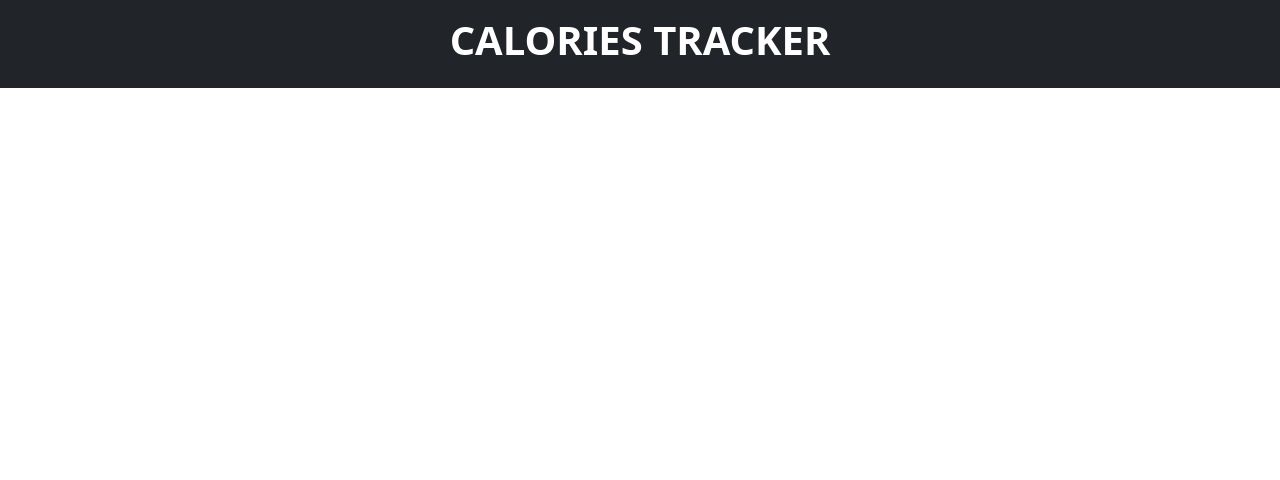
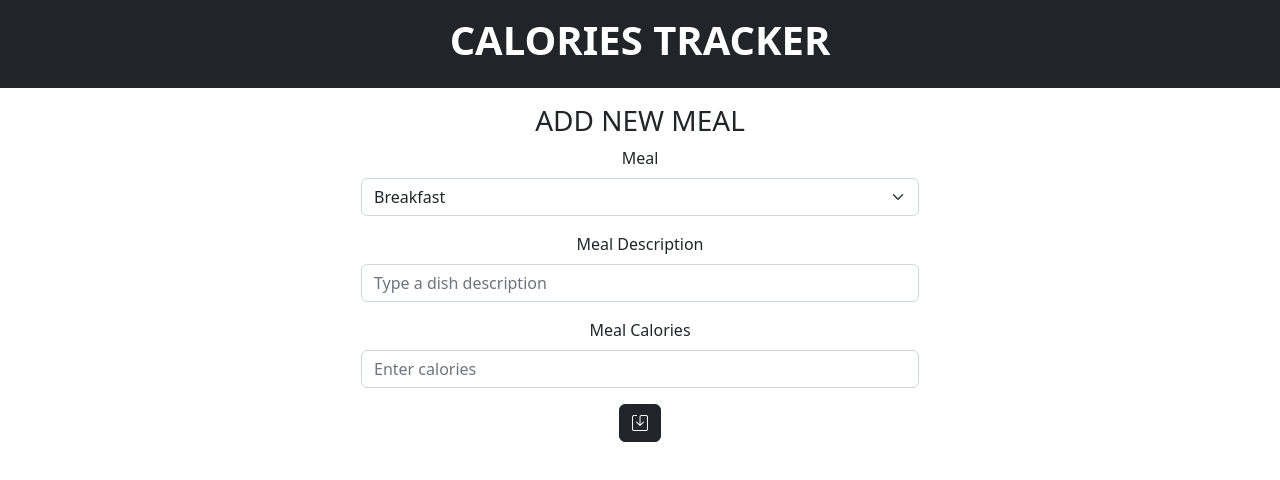
Before and after one commit to aibeksaaliev/homework_66, a React (Create React App) app: page /new_meal in a window 1280 px wide. Before the commit this address had no page. Shown: the top 480 px of the page. Built offline with nearby package versions, Linux system fonts and the light colour scheme; no server answers.

Commit message:
done main functional of app (creating and editing meal info, and displaying all meals from api)

```diff
--- a/src/App.tsx
+++ b/src/App.tsx
@@ -1,19 +1,51 @@
-import React from 'react';
+import React, {useCallback, useEffect, useState} from 'react';
 import Layout from "./components/Layout/Layout";
 import Home from "./containers/Home/Home";
-import {Route, Routes} from "react-router-dom";
-import MealForm from "./components/MealForm/MealForm";
+import {Route, Routes, useLocation} from "react-router-dom";
+import NewMeal from "./containers/NewMeal/NewMeal";
+import EditMeal from "./containers/EditMeal/EditMeal";
+import {MealsType, MealType} from "./types";
+import axiosApi from "./axiosApi";
 
 
 function App() {
+  const location = useLocation();
+  const [meals, setMeals] = useState<MealType []>([]);
+
+  const fetchMeals = useCallback(async () => {
+    const mealsResponse = await axiosApi.get<MealsType | null>("/meals.json");
+    const meals =mealsResponse.data;
+
+    let mealsFromApi: MealType [] = [];
+
+    if (meals) {
+      mealsFromApi = Object.keys(meals).map(id => {
+        const meal = meals[id];
+        return {
+          ...meal,
+          id
+        }
+      });
+    }
+
+    setMeals(mealsFromApi);
+  }, []);
+
+  useEffect(() => {
+    void fetchMeals().catch(console.error);
+  }, [location ,fetchMeals]);
+
   return (
     <Layout>
       <Routes>
         <Route path="/" element={(
-          <Home/>
+          <Home meals={meals} fetchMeals={fetchMeals}/>
         )}/>
-        <Route path="/add-new-meal" element={(
-          <MealForm/>
+        <Route path="/new_meal" element={(
+          <NewMeal/>
+        )}/>
+        <Route path="/edit_meal/:id" element={(
+          <EditMeal/>
         )}/>
       </Routes>
     </Layout>
--- a/src/components/MealCard/MealCard.tsx
+++ b/src/components/MealCard/MealCard.tsx
@@ -1,18 +1,24 @@
 import React from 'react';
 import {Button, Card} from "react-bootstrap";
 import {Link} from "react-router-dom";
+import {MealType} from "../../types";
 
-const MealCard = () => {
+interface MealCardProps {
+  meal: MealType;
+  onDelete: (id: string) => void;
+}
+
+const MealCard: React.FC<MealCardProps> = ({meal, onDelete}) => {
   return (
-    <Card className="d-flex flex-row">
+    <Card className="d-flex flex-row mb-2">
       <Card.Body>
-        <Card.Title>Meal</Card.Title>
-        <Card.Text>Description</Card.Text>
-        <Card.Text>0 kcal</Card.Text>
+        <Card.Title>{meal.mealTime}</Card.Title>
+        <Card.Text>{meal.dishDescription}</Card.Text>
+        <Card.Text>{meal.calories}</Card.Text>
       </Card.Body>
-      <Card.Footer className="d-flex flex-column justify-content-between">
-        <Link to="/add-new-meal" className="btn btn-dark">Edit</Link>
-        <Button className="btn btn-dark">Delete</Button>
+      <Card.Footer className="d-flex flex-column justify-content-around p-0 bg-white border-0 rounded-2 px-2">
+        <Link to={"/edit_meal/" + meal.id} className="btn btn-dark rounded-2"><i className="bi bi-pencil"></i></Link>
+        <Button onClick={() => onDelete(meal.id)} className="btn btn-dark rounded-2"><i className="bi bi-x-circle"></i></Button>
       </Card.Footer>
     </Card>
   );
--- a/src/components/MealForm/MealForm.tsx
+++ b/src/components/MealForm/MealForm.tsx
@@ -1,33 +1,86 @@
-import React from 'react';
+import React, {useCallback, useEffect, useState} from 'react';
 import {Button, Form} from "react-bootstrap";
+import {MealApiType} from "../../types";
+import axiosApi from "../../axiosApi";
+import {useLocation, useNavigate, useParams} from "react-router-dom";
 
 const MealForm = () => {
+  const {id} = useParams();
+  const navigate = useNavigate();
+  const [mealInfo, setMealInfo] = useState<MealApiType>({
+    mealTime: "",
+    dishDescription: "",
+    calories: ""
+  });
+
+  const fetchMealInfo = useCallback(async () => {
+    const mealInfoResponse = await axiosApi.get<MealApiType>("/meals/" + id + ".json");
+    setMealInfo(mealInfoResponse.data);
+  }, [id]);
+
+  useEffect(() => {
+    if (id) {
+      void fetchMealInfo().catch(console.error);
+    }
+  }, [id ,fetchMealInfo]);
+
+  const onSelectChange = (e: React.ChangeEvent<HTMLSelectElement>) => {
+    const {name, value} = e.target;
+    setMealInfo(prevState => ({
+      ...prevState,
+      [name]: value
+    }));
+  };
+
+  const onInputChange = (e: React.ChangeEvent<HTMLInputElement>) => {
+    const {name, value} = e.target;
+    setMealInfo(prevState => ({
+      ...prevState,
+        [name]: value
+    }));
+  };
+
+  const onFormSubmit = async (e: React.FormEvent) => {
+    e.preventDefault();
+    await axiosApi.post("/meals.json", mealInfo);
+    navigate("/");
+  }
+
   return (
-    <Form>
-      <Form.Group>
+    <Form
+      className="w-50 m-auto text-center"
+      onSubmit={onFormSubmit}>
+      <Form.Group className="mb-3">
         <Form.Label>Meal</Form.Label>
-        <Form.Select>
-          <option value="1">1</option>
-          <option value="2">2</option>
-          <option value="3">3</option>
+        <Form.Select name="mealTime" value={mealInfo.mealTime} onChange={onSelectChange}>
+          <option value="breakfast">Breakfast</option>
+          <option value="snack">Snack</option>
+          <option value="lunch">Lunch</option>
+          <option value="dinner">Dinner</option>
         </Form.Select>
       </Form.Group>
-      <Form.Group>
+      <Form.Group className="mb-3">
         <Form.Label>Meal Description</Form.Label>
         <Form.Control
           type="text"
-          name="meal"
+          name="dishDescription"
+          placeholder="Type a dish description"
+          value={mealInfo.dishDescription}
+          onChange={onInputChange}
         />
       </Form.Group>
-      <Form.Group>
+      <Form.Group className="mb-3">
         <Form.Label>Meal Calories</Form.Label>
         <Form.Control
-          type="text"
-          name="meal"
+          type="number"
+          name="calories"
+          placeholder="Enter calories"
+          value={mealInfo.calories}
+          onChange={onInputChange}
         />
       </Form.Group>
-      <Form.Group>
-        <Button>Save</Button>
+      <Form.Group className="mb-3">
+        <Button type="submit" variant={"dark"}><i className="bi bi-save"></i></Button>
       </Form.Group>
     </Form>
   );
--- /dev/null
+++ b/src/containers/EditMeal/EditMeal.tsx
@@ -0,0 +1,13 @@
+import React from 'react';
+import MealForm from "../../components/MealForm/MealForm";
+
+const EditMeal = () => {
+  return (
+    <>
+      <h3 className="text-center text-uppercase pt-3">Edit meal</h3>
+      <MealForm/>
+    </>
+  );
+};
+
+export default EditMeal;
--- a/src/containers/Home/Home.tsx
+++ b/src/containers/Home/Home.tsx
@@ -1,16 +1,30 @@
-import React from 'react';
+import React, {useCallback, useEffect, useState} from 'react';
 import {Link} from "react-router-dom";
 import MealCard from "../../components/MealCard/MealCard";
+import {MealType} from "../../types";
+import axiosApi from "../../axiosApi";
 
-const Home = () => {
+interface HomeProps {
+  meals: MealType [];
+  fetchMeals: () => void;
+}
+
+const Home: React.FC<HomeProps> = ({meals, fetchMeals}) => {
+  const deleteMeal = async (id: string) => {
+    await axiosApi.delete("/meals/" + id + ".json");
+    await fetchMeals();
+  }
+
   return (
     <>
       <div className="p-2 d-flex justify-content-between">
-        <span>Total calories: 0</span>
-        <Link to="/add-new-meal" className="btn btn-dark">Add new meal</Link>
+        <span className="bg-dark text-white rounded-2 px-2 pt-2">Total calories: 0</span>
+        <Link to="/new_meal" className="btn btn-dark"><i className="bi bi-plus-circle"></i></Link>
       </div>
-      <div>
-        <MealCard/>
+      <div className="p-2">
+        {meals.map(meal => {
+          return <MealCard key={meal.id} onDelete={deleteMeal} meal={meal}/>
+        })}
       </div>
     </>
   );
--- /dev/null
+++ b/src/containers/NewMeal/NewMeal.tsx
@@ -0,0 +1,13 @@
+import React from 'react';
+import MealForm from "../../components/MealForm/MealForm";
+
+const NewMeal = () => {
+  return (
+    <>
+      <h3 className="text-center text-uppercase pt-3">Add new meal</h3>
+      <MealForm/>
+    </>
+  );
+};
+
+export default NewMeal;
```
Also changed, not shown: src/types.d.ts (added, +12 -0 lines).
